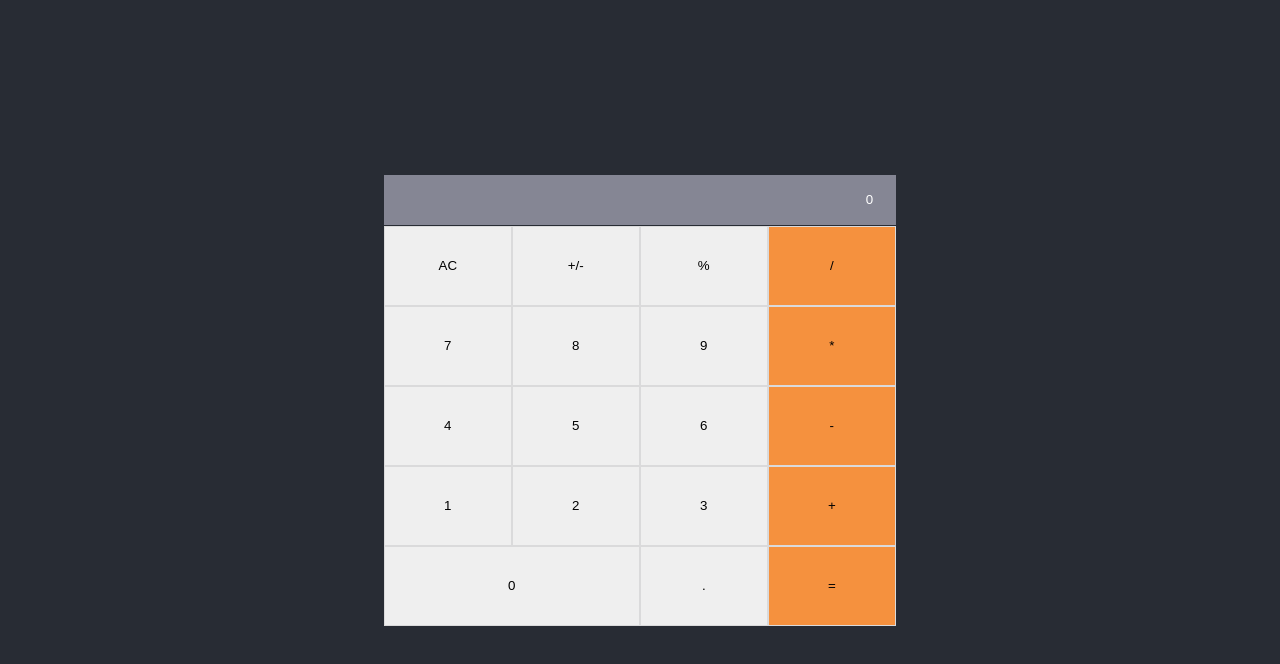
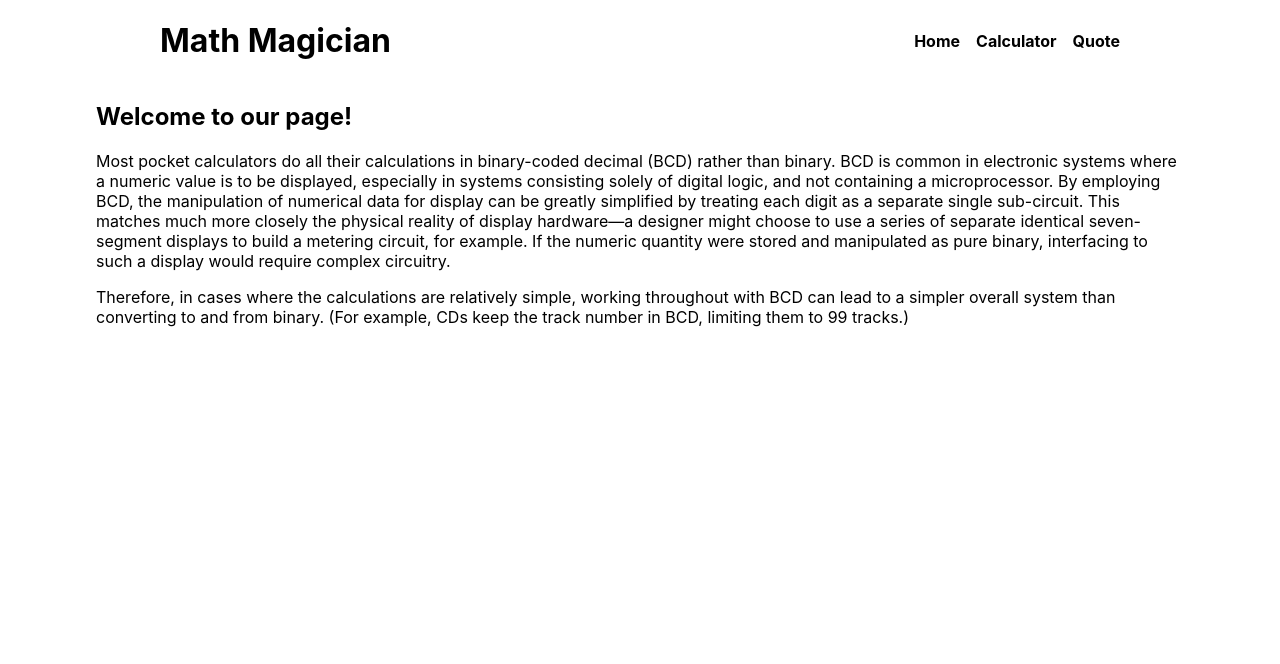
Before and after one commit to NatiDeme/Math-Magicians, a React (Create React App) app: page / in a window 1280 px wide. Shown: the top 664 px of the page. Built offline with nearby package versions, Linux system fonts and the light colour scheme.

Commit message:
Add components and pages to codebase

```diff
--- a/package.json
+++ b/package.json
@@ -8,6 +8,7 @@
     "@testing-library/user-event": "^13.5.0",
     "react": "^18.2.0",
     "react-dom": "^18.2.0",
+    "react-router-dom": "^6.3.0",
     "react-scripts": "5.0.1",
     "web-vitals": "^2.1.4"
   },
--- a/src/App.css
+++ b/src/App.css
@@ -1,16 +1,3 @@
-.App {
-  display: flex;
-  justify-content: center;
+.contents {
+    margin: 1rem;
 }
-
-.App-header {
-  background-color: #282c34;
-  min-height: 100vh;
-  display: flex;
-  flex-direction: column;
-  align-items: center;
-  justify-content: center;
-  font-size: calc(10px + 2vmin);
-  color: white;
-  width: 100%;
-}
--- a/src/App.js
+++ b/src/App.js
@@ -1,27 +1,24 @@
 import React from 'react';
 import './App.css';
+import { Routes, Route } from 'react-router-dom';
 import Calculator from './components/Calculator';
+import Quote from './components/Quote';
+import Home from './components/Home';
+import NavBar from './components/NavBar';
 
-// function App() {
-//   return (
-//     <div className="App">
-//       <header className="App-header" />
-//       <Calculator />
-//     </div>
-//   );
-// }
-
-// eslint-disable-next-line react/prefer-stateless-function
-class App extends React.Component {
-  render() {
-    return (
-      <div className="App">
-        <div className="App-header">
-          <Calculator />
-        </div>
+function App() {
+  return (
+    <>
+      <NavBar />
+      <div className="contents">
+        <Routes>
+          <Route path="/" element={<Home />} />
+          <Route path="/calculator" element={<Calculator />} />
+          <Route path="/quote" element={<Quote />} />
+        </Routes>
       </div>
-    );
-  }
+    </>
+  );
 }
 
 export default App;
--- a/src/components/Calculator.js
+++ b/src/components/Calculator.js
@@ -6,6 +6,7 @@ class Calculator extends React.Component {
   render() {
     return (
       <div className="Calculator-layout">
+        <h2>Lets do some math</h2>
         <input type="number" className="cal-input" id="calculator-input" placeholder="0" />
 
         <div className="row">
--- /dev/null
+++ b/src/components/Home.js
@@ -0,0 +1,29 @@
+import React from 'react';
+import '../style/Nav.css';
+
+const Home = () => (
+  <div className="home-page">
+    <h2>Welcome to our page!</h2>
+    <p>
+      Most pocket calculators do all their calculations in binary-coded decimal (BCD)
+      rather than binary.
+      BCD is common in electronic systems where a numeric value is to be displayed,
+      especially in systems consisting solely of digital logic, and not containing a microprocessor.
+      By employing BCD, the manipulation of numerical data for display can be
+      greatly simplified by treating each digit as a separate single sub-circuit.
+      This matches much more closely the physical reality of display hardware—a
+      designer might choose to use a series of separate identical seven-segment
+      displays to build a metering circuit, for example. If the numeric quantity
+      were stored and manipulated as pure binary, interfacing to such a display
+      would require complex circuitry.
+    </p>
+    <p>
+      Therefore, in cases where the calculations are relatively
+      simple, working throughout with BCD can lead to a simpler
+      overall system than converting to and from binary.
+      (For example, CDs keep the track number in BCD, limiting them to 99 tracks.)
+    </p>
+  </div>
+);
+
+export default Home;
--- /dev/null
+++ b/src/components/NavBar.js
@@ -0,0 +1,16 @@
+import React from 'react';
+import { Link } from 'react-router-dom';
+import '../style/Nav.css';
+
+const NavBar = () => (
+  <div className="nav-bar">
+    <h1>Math Magician</h1>
+    <ul className="nav-items">
+      <li><Link to="/" className="item">Home</Link></li>
+      <li><Link to="/calculator" className="item">Calculator</Link></li>
+      <li><Link to="/quote" className="item">Quote</Link></li>
+    </ul>
+  </div>
+);
+
+export default NavBar;
--- /dev/null
+++ b/src/components/Quote.js
@@ -0,0 +1,7 @@
+import React from 'react';
+
+const NavBar = () => (
+  <p>Quote</p>
+);
+
+export default NavBar;
--- a/src/index.js
+++ b/src/index.js
@@ -1,12 +1,15 @@
 import React from 'react';
 import ReactDOM from 'react-dom/client';
+import { BrowserRouter } from 'react-router-dom';
 import './index.css';
 import App from './App';
 
 const root = ReactDOM.createRoot(document.getElementById('root'));
 root.render(
   <React.StrictMode>
-    <App />
+    <BrowserRouter>
+      <App />
+    </BrowserRouter>
   </React.StrictMode>,
 );
 
--- a/src/style/Calculator.css
+++ b/src/style/Calculator.css
@@ -32,3 +32,7 @@ input::placeholder {
 .zero {
   width: 16rem;
 }
+
+.Calculator-layout {
+  text-align: center;
+}
--- /dev/null
+++ b/src/style/Nav.css
@@ -0,0 +1,28 @@
+.nav-items {
+    list-style: none;
+    display: flex;
+    gap: 1rem;
+    align-items: center;
+    font-size: 1rem;
+    font-weight: 700;
+}
+
+.item {
+    text-decoration: none;
+    color: black;
+}
+
+.item:hover {
+    text-decoration: underline;
+}
+
+.nav-bar {
+    display: flex;
+    align-items: center;
+    justify-content: space-between;
+    padding: 0 10rem;
+}
+
+.home-page {
+    padding: 0 5rem;
+}
```
Also changed, not shown: 1 other file (tests, documents, lock files or other folders).
